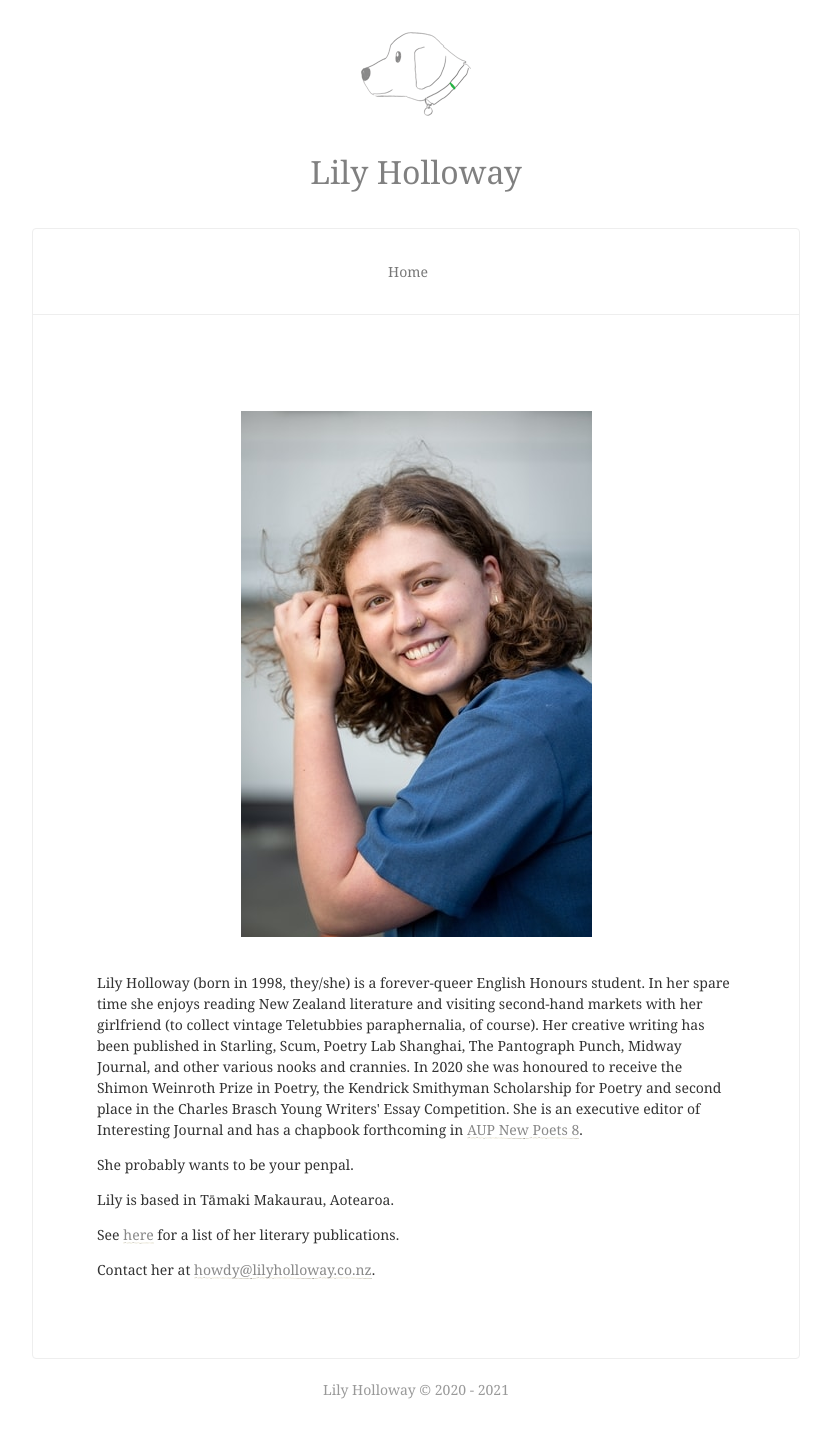
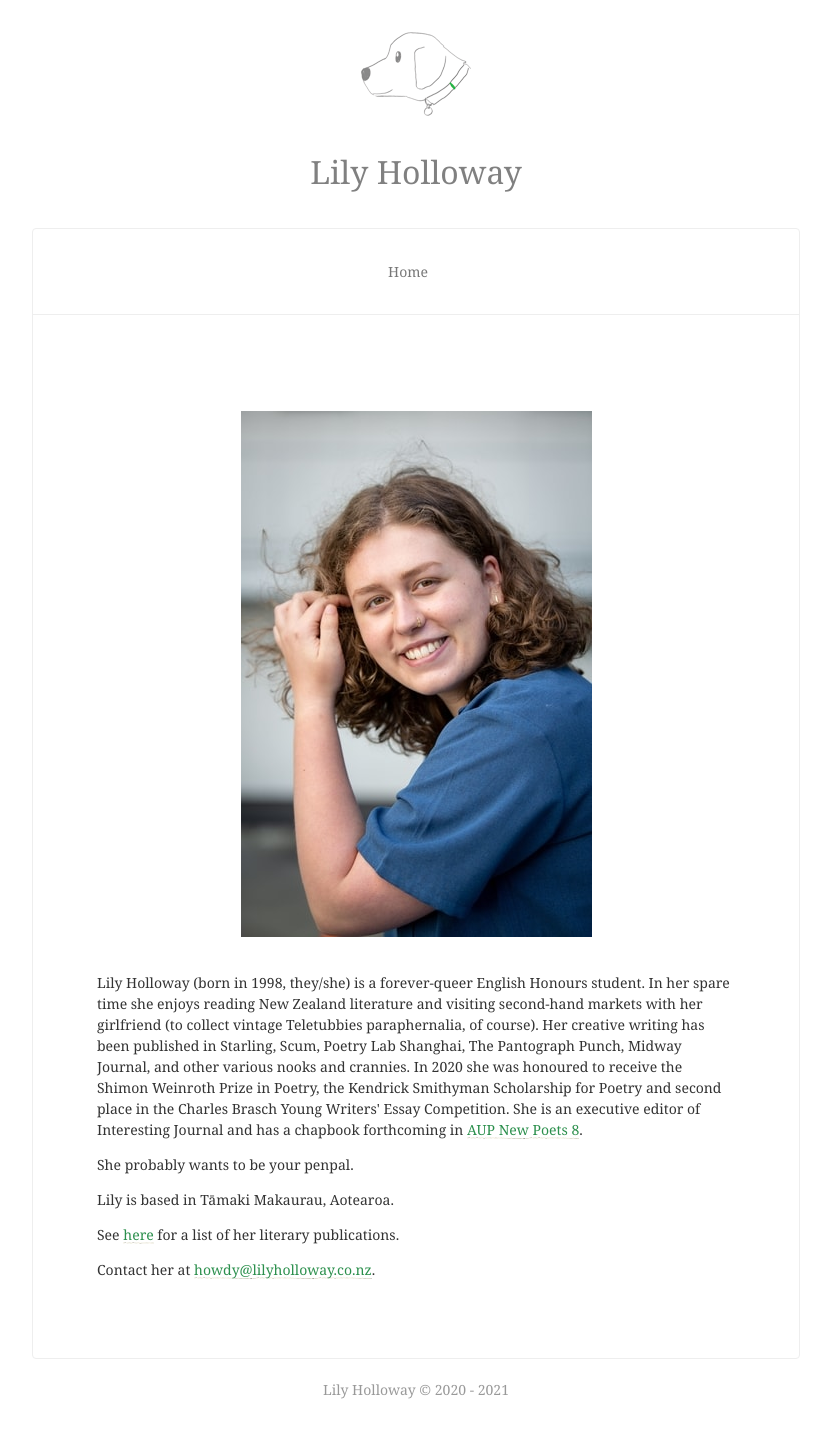
Before and after one commit to lilyholloway/lilyholloway.github.io, a Jekyll site: the page built from index.html, in a window 1280 px wide. Shown: the whole page, without its empty margins (224-1055 px from the left). Built offline with Jekyll 4.4.1, drawn with Linux system fonts in a browser that asks for light colours; nearby versions of some CDN libraries.

Commit message:
Update style.css

```diff
--- a/stylesheets/style.css
+++ b/stylesheets/style.css
@@ -7,7 +7,7 @@
 /* Markdown styles */
 .markdown-body a {
   text-decoration: none;
-  color: #888888;
+  color: #2b8f4c;
 }
 .markdown-body .highlighter-rouge {
   padding: .25rem .5rem;
```
